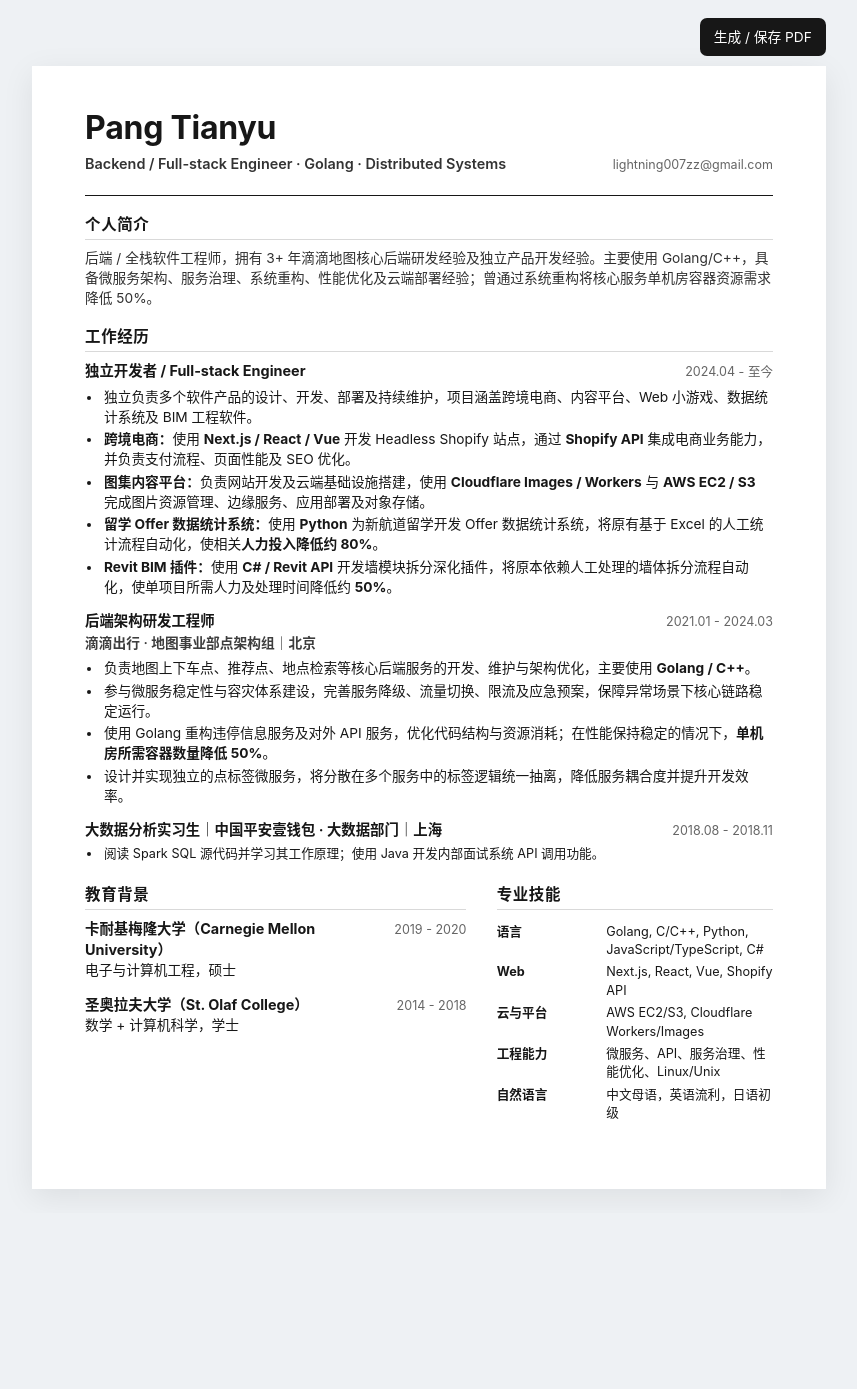
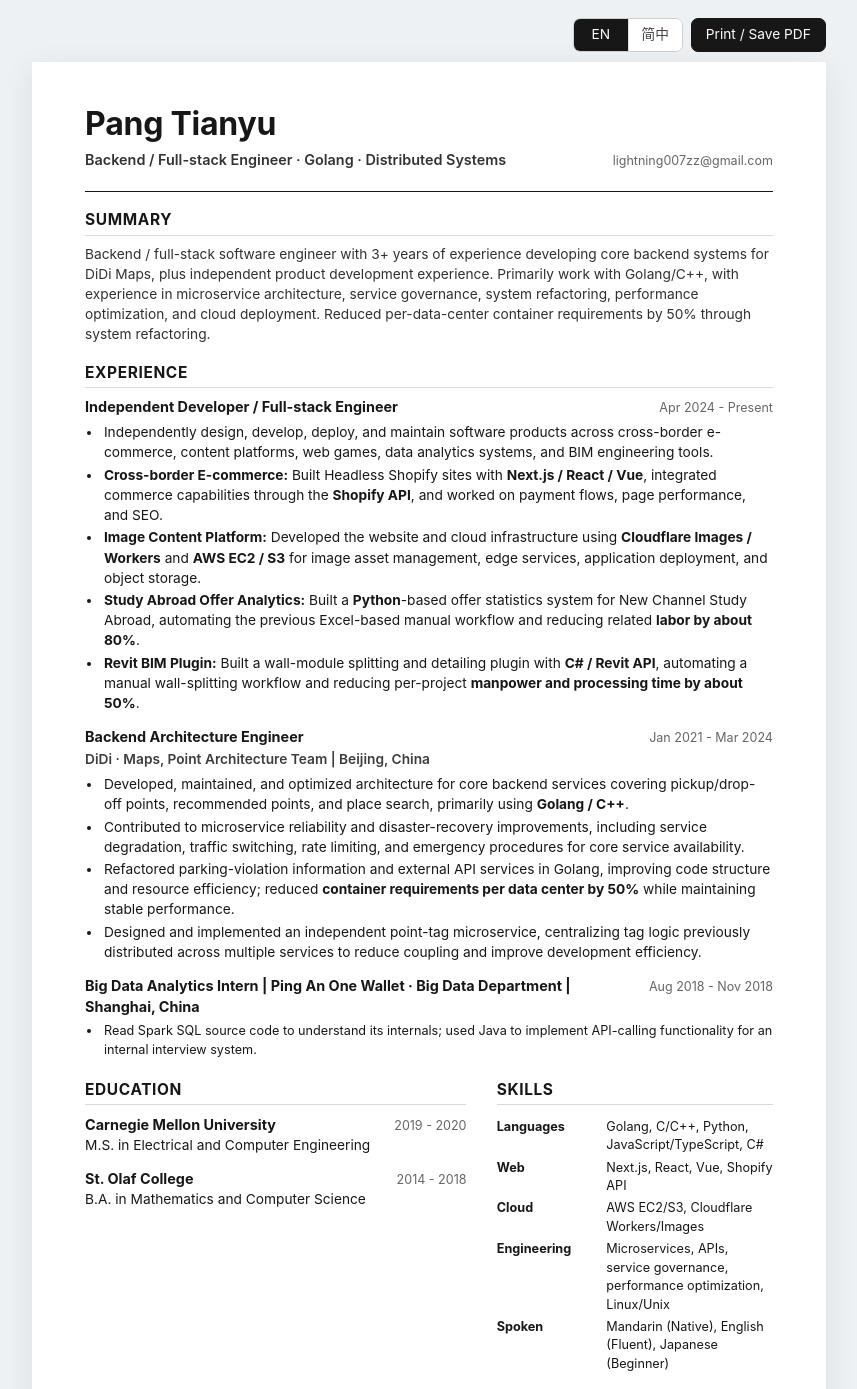
Before and after one commit to ten2ten2/resume, a plain HTML site: page index.html in a window 1280 px wide. Shown: the top 1389 px of the page, without its empty margins (211-1068 px from the left). Before the commit the page ends 1213 px from the top, so only its background shows below. Drawn offline with Linux system fonts and the light colour scheme.

Commit message:
Make English the default resume route

```diff
--- a/index.html
+++ b/index.html
@@ -1,331 +1,94 @@
 <!doctype html>
-<html lang="zh-CN">
+<html lang="en" data-resume-lang="en">
 <head>
   <meta charset="utf-8" />
   <meta name="viewport" content="width=device-width, initial-scale=1" />
-  <meta name="description" content="Pang Tianyu - Backend / Full-stack Engineer Resume" />
+  <meta name="description" content="Pang Tianyu - Backend / Full-stack Software Engineer Resume" />
+  <link rel="canonical" href="https://www.tenten.moe/" />
+  <link rel="alternate" hreflang="en" href="https://www.tenten.moe/" />
+  <link rel="alternate" hreflang="zh-Hans" href="https://www.tenten.moe/zh-hans/" />
+  <link rel="alternate" hreflang="x-default" href="https://www.tenten.moe/" />
   <title>Pang Tianyu | Resume</title>
   <style>
-    :root {
-      --ink: #171717;
-      --muted: #666;
-      --line: #d9d9d9;
-      --paper: #fff;
-      --page-bg: #eef1f4;
-    }
-
-    * { box-sizing: border-box; }
-    html, body { margin: 0; padding: 0; }
-
-    body {
-      background: var(--page-bg);
-      color: var(--ink);
-      font-family: -apple-system, BlinkMacSystemFont, "Segoe UI", "Noto Sans CJK SC",
-                   "Source Han Sans SC", "PingFang SC", "Microsoft YaHei", Arial, sans-serif;
-      font-size: 10.3pt;
-      line-height: 1.46;
-      -webkit-font-smoothing: antialiased;
-      text-rendering: optimizeLegibility;
-    }
-
-    .toolbar {
-      width: 210mm;
-      max-width: calc(100% - 24px);
-      margin: 18px auto 10px;
-      display: flex;
-      justify-content: flex-end;
-    }
-
-    .toolbar button {
-      appearance: none;
-      border: 0;
-      border-radius: 7px;
-      background: #171717;
-      color: #fff;
-      padding: 9px 14px;
-      font: inherit;
-      cursor: pointer;
-    }
-    .toolbar button:hover { opacity: .86; }
-
-    .page {
-      width: 210mm;
-      min-height: 297mm;
-      margin: 0 auto 24px;
-      padding: 12mm 14mm 11mm;
-      background: var(--paper);
-      box-shadow: 0 8px 30px rgba(0,0,0,.08);
-    }
-
-    header {
-      display: grid;
-      grid-template-columns: 1fr auto;
-      gap: 14px;
-      align-items: end;
-      padding-bottom: 5.5mm;
-      border-bottom: 1.4px solid var(--ink);
-    }
-
-    h1 {
-      margin: 0;
-      font-size: 24pt;
-      line-height: 1.05;
-      letter-spacing: -.25px;
-    }
-
-    .headline {
-      margin-top: 2.2mm;
-      color: #333;
-      font-size: 10.8pt;
-      font-weight: 600;
-    }
-
-    .contact {
-      text-align: right;
-      font-size: 9.4pt;
-      color: var(--muted);
-      white-space: nowrap;
-    }
-    .contact a { color: inherit; text-decoration: none; }
-
-    section { margin-top: 5.2mm; }
-
-    h2 {
-      margin: 0 0 2.2mm;
-      font-size: 11.6pt;
-      line-height: 1.2;
-      letter-spacing: .04em;
-      border-bottom: 1px solid var(--line);
-      padding-bottom: 1.2mm;
-    }
-
-    p { margin: 0; }
-    .summary { color: #303030; }
-
-    .job, .edu { break-inside: avoid; page-break-inside: avoid; }
-    .job + .job, .edu + .edu { margin-top: 3.5mm; }
-
-    .job-head, .edu-head {
-      display: grid;
-      grid-template-columns: 1fr auto;
-      gap: 10px;
-      align-items: baseline;
-    }
-
-    .role { font-weight: 700; font-size: 10.8pt; }
-    .date { color: var(--muted); font-size: 9.4pt; white-space: nowrap; }
-    .org { margin-top: .5mm; font-weight: 600; color: #3d3d3d; }
-
-    ul { margin: 1.3mm 0 0; padding-left: 4.6mm; }
-    li { margin: .65mm 0; padding-left: .4mm; }
-    .project-label { font-weight: 700; }
-
-    .two-col {
-      display: grid;
-      grid-template-columns: 1.16fr .84fr;
-      gap: 8mm;
-      align-items: start;
-    }
-
-    .skills {
-      display: grid;
-      grid-template-columns: 27mm 1fr;
-      row-gap: 1mm;
-      column-gap: 2mm;
-    }
-    .skills dt { font-weight: 700; }
-    .skills dd { margin: 0; }
-    .small { font-size: 9.5pt; }
-
-    @media (max-width: 820px) {
-      body { background: #fff; }
-      .toolbar { width: auto; margin: 12px 16px 8px; }
-      .page {
-        width: 100%;
-        min-height: auto;
-        margin: 0;
-        padding: 24px 20px 36px;
-        box-shadow: none;
-      }
-      header, .job-head, .edu-head { grid-template-columns: 1fr; gap: 3px; }
-      .contact { text-align: left; }
-      .two-col { grid-template-columns: 1fr; gap: 0; }
-    }
-
-    @page { size: A4; margin: 0; }
-
-    /* A4 PDF: keep the complete resume on exactly one page. */
-    @media print {
-      html, body {
-        width: 210mm;
-        background: #fff;
-      }
-
-      body {
-        font-size: 9.15pt;
-        line-height: 1.30;
-        print-color-adjust: exact;
-        -webkit-print-color-adjust: exact;
-      }
-
-      .toolbar { display: none !important; }
-
-      .page {
-        width: 210mm;
-        min-height: 0;
-        margin: 0;
-        padding: 8.5mm 11mm 7.5mm;
-        box-shadow: none;
-      }
-
-      header {
-        gap: 10px;
-        padding-bottom: 3.2mm;
-      }
-
-      h1 { font-size: 21.5pt; }
-      .headline { margin-top: 1.2mm; font-size: 9.8pt; }
-      .contact { font-size: 8.7pt; }
-
-      section { margin-top: 3.25mm; }
-      h2 {
-        margin-bottom: 1.25mm;
-        padding-bottom: .65mm;
-        font-size: 10.5pt;
-      }
-
-      .role { font-size: 9.8pt; }
-      .date { font-size: 8.7pt; }
-      .org { margin-top: .25mm; }
-      .job + .job, .edu + .edu { margin-top: 2.0mm; }
-
-      ul { margin-top: .75mm; padding-left: 4.2mm; }
-      li { margin: .28mm 0; padding-left: .25mm; }
-
-      .two-col { gap: 6mm; }
-      .skills {
-        grid-template-columns: 24mm 1fr;
-        row-gap: .45mm;
-        column-gap: 1.5mm;
-      }
-      .small { font-size: 8.85pt; }
-
-      a { color: inherit; text-decoration: none; }
-    }
+    :root { --ink:#171717; --muted:#666; --line:#d9d9d9; --paper:#fff; --page-bg:#eef1f4; }
+    * { box-sizing:border-box; }
+    html, body { margin:0; padding:0; }
+    body { background:var(--page-bg); color:var(--ink); font-family:-apple-system,BlinkMacSystemFont,"Segoe UI","Noto Sans CJK SC","Source Han Sans SC","PingFang SC","Microsoft YaHei",Arial,sans-serif; font-size:10.3pt; line-height:1.46; -webkit-font-smoothing:antialiased; text-rendering:optimizeLegibility; }
+    .toolbar { width:210mm; max-width:calc(100% - 24px); margin:18px auto 10px; display:flex; justify-content:flex-end; align-items:center; gap:8px; flex-wrap:wrap; }
+    .toolbar button { appearance:none; border:1px solid #171717; border-radius:7px; background:#171717; color:#fff; padding:9px 14px; font:inherit; cursor:pointer; line-height:1; }
+    .toolbar button:hover { opacity:.86; }
+    .language-switch { display:inline-flex; border:1px solid #cfcfcf; border-radius:7px; overflow:hidden; background:#fff; }
+    .language-switch a { border:0; border-radius:0; background:#fff; color:#444; min-width:54px; padding:9px 12px; text-decoration:none; font:inherit; line-height:1; display:inline-flex; align-items:center; justify-content:center; }
+    .language-switch a + a { border-left:1px solid #ddd; }
+    .language-switch a.active { background:#171717; color:#fff; }
+    .page { width:210mm; min-height:297mm; margin:0 auto 24px; padding:12mm 14mm 11mm; background:var(--paper); box-shadow:0 8px 30px rgba(0,0,0,.08); }
+    header { display:grid; grid-template-columns:1fr auto; gap:14px; align-items:end; padding-bottom:5.5mm; border-bottom:1.4px solid var(--ink); }
+    h1 { margin:0; font-size:24pt; line-height:1.05; letter-spacing:-.25px; }
+    .headline { margin-top:2.2mm; color:#333; font-size:10.8pt; font-weight:600; }
+    .contact { text-align:right; font-size:9.4pt; color:var(--muted); white-space:nowrap; }
+    .contact a { color:inherit; text-decoration:none; }
+    section { margin-top:5.2mm; }
+    h2 { margin:0 0 2.2mm; font-size:11.6pt; line-height:1.2; letter-spacing:.04em; border-bottom:1px solid var(--line); padding-bottom:1.2mm; }
+    p { margin:0; }
+    .summary { color:#303030; }
+    .job,.edu { break-inside:avoid; page-break-inside:avoid; }
+    .job + .job,.edu + .edu { margin-top:3.5mm; }
+    .job-head,.edu-head { display:grid; grid-template-columns:1fr auto; gap:10px; align-items:baseline; }
+    .role { font-weight:700; font-size:10.8pt; }
+    .date { color:var(--muted); font-size:9.4pt; white-space:nowrap; }
+    .org { margin-top:.5mm; font-weight:600; color:#3d3d3d; }
+    ul { margin:1.3mm 0 0; padding-left:4.6mm; }
+    li { margin:.65mm 0; padding-left:.4mm; }
+    .project-label { font-weight:700; }
+    .two-col { display:grid; grid-template-columns:1.16fr .84fr; gap:8mm; align-items:start; }
+    .skills { display:grid; grid-template-columns:27mm 1fr; row-gap:1mm; column-gap:2mm; }
+    .skills dt { font-weight:700; }
+    .skills dd { margin:0; }
+    .small { font-size:9.5pt; }
+    @media screen and (max-width:820px) { body{background:#fff;} .toolbar{width:auto;margin:12px 16px 8px;justify-content:space-between;} .page{width:100%;min-height:auto;margin:0;padding:24px 20px 36px;box-shadow:none;} header,.job-head,.edu-head{grid-template-columns:1fr;gap:3px;} .contact{text-align:left;} .two-col{grid-template-columns:1fr;gap:0;} }
+    @page { size:A4; margin:0; }
+    @media print { html,body{width:210mm;background:#fff;} body{font-size:8.95pt;line-height:1.27;print-color-adjust:exact;-webkit-print-color-adjust:exact;} .toolbar{display:none!important;} .page{width:210mm;min-height:0;margin:0;padding:8.5mm 11mm 7.5mm;box-shadow:none;} header{gap:10px;padding-bottom:3.2mm;} h1{font-size:21.5pt;} .headline{margin-top:1.2mm;font-size:9.8pt;} .contact{font-size:8.7pt;} section{margin-top:2.9mm;} h2{margin-bottom:1.25mm;padding-bottom:.65mm;font-size:10.5pt;} .role{font-size:9.8pt;} .date{font-size:8.7pt;} .org{margin-top:.25mm;} .job + .job,.edu + .edu{margin-top:1.7mm;} ul{margin-top:.75mm;padding-left:4.2mm;} li{margin:.20mm 0;padding-left:.25mm;} .job-head,.edu-head{grid-template-columns:1fr auto;gap:10px;} .two-col{grid-template-columns:1.16fr .84fr;gap:6mm;} .skills{grid-template-columns:24mm 1fr;row-gap:.45mm;column-gap:1.5mm;} .small{font-size:8.65pt;} a{color:inherit;text-decoration:none;} }
   </style>
 </head>
 <body>
   <div class="toolbar">
-    <button id="pdf-btn" type="button" onclick="exportPDF()">生成 / 保存 PDF</button>
+    <div class="language-switch" role="group" aria-label="Language">
+      <a class="active" href="./" aria-current="page" aria-label="English resume">EN</a>
+      <a href="./zh-hans/" aria-label="Simplified Chinese resume">简中</a>
+    </div>
+    <button id="pdf-btn" type="button" onclick="exportPDF()">Print / Save PDF</button>
   </div>
-
-  <main class="page">
-    <header>
-      <div>
-        <h1>Pang Tianyu</h1>
-        <div class="headline">Backend / Full-stack Engineer · Golang · Distributed Systems</div>
-      </div>
-      <div class="contact">
-        <a href="mailto:lightning007zz@gmail.com">lightning007zz@gmail.com</a>
-      </div>
-    </header>
-
+  <main class="page" data-lang-page="en">
+    <header><div><h1>Pang Tianyu</h1><div class="headline">Backend / Full-stack Engineer · Golang · Distributed Systems</div></div><div class="contact"><a href="mailto:lightning007zz@gmail.com">lightning007zz@gmail.com</a></div></header>
+    <section><h2>SUMMARY</h2><p class="summary">Backend / full-stack software engineer with 3+ years of experience developing core backend systems for DiDi Maps, plus independent product development experience. Primarily work with Golang/C++, with experience in microservice architecture, service governance, system refactoring, performance optimization, and cloud deployment. Reduced per-data-center container requirements by 50% through system refactoring.</p></section>
     <section>
-      <h2>个人简介</h2>
-      <p class="summary">
-        后端 / 全栈软件工程师，拥有 3+ 年滴滴地图核心后端研发经验及独立产品开发经验。主要使用 Golang/C++，具备微服务架构、服务治理、系统重构、性能优化及云端部署经验；曾通过系统重构将核心服务单机房容器资源需求降低 50%。
-      </p>
+      <h2>EXPERIENCE</h2>
+      <div class="job"><div class="job-head"><div class="role">Independent Developer / Full-stack Engineer</div><div class="date">Apr 2024 - Present</div></div><ul>
+        <li>Independently design, develop, deploy, and maintain software products across cross-border e-commerce, content platforms, web games, data analytics systems, and BIM engineering tools.</li>
+        <li><span class="project-label">Cross-border E-commerce:</span> Built Headless Shopify sites with <b>Next.js / React / Vue</b>, integrated commerce capabilities through the <b>Shopify API</b>, and worked on payment flows, page performance, and SEO.</li>
+        <li><span class="project-label">Image Content Platform:</span> Developed the website and cloud infrastructure using <b>Cloudflare Images / Workers</b> and <b>AWS EC2 / S3</b> for image asset management, edge services, application deployment, and object storage.</li>
+        <li><span class="project-label">Study Abroad Offer Analytics:</span> Built a <b>Python</b>-based offer statistics system for New Channel Study Abroad, automating the previous Excel-based manual workflow and reducing related <b>labor by about 80%</b>.</li>
+        <li><span class="project-label">Revit BIM Plugin:</span> Built a wall-module splitting and detailing plugin with <b>C# / Revit API</b>, automating a manual wall-splitting workflow and reducing per-project <b>manpower and processing time by about 50%</b>.</li>
+      </ul></div>
+      <div class="job"><div class="job-head"><div class="role">Backend Architecture Engineer</div><div class="date">Jan 2021 - Mar 2024</div></div><div class="org">DiDi · Maps, Point Architecture Team | Beijing, China</div><ul>
+        <li>Developed, maintained, and optimized architecture for core backend services covering pickup/drop-off points, recommended points, and place search, primarily using <b>Golang / C++</b>.</li>
+        <li>Contributed to microservice reliability and disaster-recovery improvements, including service degradation, traffic switching, rate limiting, and emergency procedures for core service availability.</li>
+        <li>Refactored parking-violation information and external API services in Golang, improving code structure and resource efficiency; reduced <b>container requirements per data center by 50%</b> while maintaining stable performance.</li>
+        <li>Designed and implemented an independent point-tag microservice, centralizing tag logic previously distributed across multiple services to reduce coupling and improve development efficiency.</li>
+      </ul></div>
+      <div class="job small"><div class="job-head"><div class="role">Big Data Analytics Intern | Ping An One Wallet · Big Data Department | Shanghai, China</div><div class="date">Aug 2018 - Nov 2018</div></div><ul><li>Read Spark SQL source code to understand its internals; used Java to implement API-calling functionality for an internal interview system.</li></ul></div>
     </section>
-
-    <section>
-      <h2>工作经历</h2>
-
-      <div class="job">
-        <div class="job-head">
-          <div class="role">独立开发者 / Full-stack Engineer</div>
-          <div class="date">2024.04 - 至今</div>
-        </div>
-        <ul>
-          <li>独立负责多个软件产品的设计、开发、部署及持续维护，项目涵盖跨境电商、内容平台、Web 小游戏、数据统计系统及 BIM 工程软件。</li>
-          <li><span class="project-label">跨境电商：</span>使用 <b>Next.js / React / Vue</b> 开发 Headless Shopify 站点，通过 <b>Shopify API</b> 集成电商业务能力，并负责支付流程、页面性能及 SEO 优化。</li>
-          <li><span class="project-label">图集内容平台：</span>负责网站开发及云端基础设施搭建，使用 <b>Cloudflare Images / Workers</b> 与 <b>AWS EC2 / S3</b> 完成图片资源管理、边缘服务、应用部署及对象存储。</li>
-          <li><span class="project-label">留学 Offer 数据统计系统：</span>使用 <b>Python</b> 为新航道留学开发 Offer 数据统计系统，将原有基于 Excel 的人工统计流程自动化，使相关<b>人力投入降低约 80%</b>。</li>
-          <li><span class="project-label">Revit BIM 插件：</span>使用 <b>C# / Revit API</b> 开发墙模块拆分深化插件，将原本依赖人工处理的墙体拆分流程自动化，使单项目所需人力及处理时间降低约 <b>50%</b>。</li>
-        </ul>
-      </div>
-
-      <div class="job">
-        <div class="job-head">
-          <div class="role">后端架构研发工程师</div>
-          <div class="date">2021.01 - 2024.03</div>
-        </div>
-        <div class="org">滴滴出行 · 地图事业部点架构组｜北京</div>
-        <ul>
-          <li>负责地图上下车点、推荐点、地点检索等核心后端服务的开发、维护与架构优化，主要使用 <b>Golang / C++</b>。</li>
-          <li>参与微服务稳定性与容灾体系建设，完善服务降级、流量切换、限流及应急预案，保障异常场景下核心链路稳定运行。</li>
-          <li>使用 Golang 重构违停信息服务及对外 API 服务，优化代码结构与资源消耗；在性能保持稳定的情况下，<b>单机房所需容器数量降低 50%</b>。</li>
-          <li>设计并实现独立的点标签微服务，将分散在多个服务中的标签逻辑统一抽离，降低服务耦合度并提升开发效率。</li>
-        </ul>
-      </div>
-
-      <div class="job small">
-        <div class="job-head">
-          <div class="role">大数据分析实习生｜中国平安壹钱包 · 大数据部门｜上海</div>
-          <div class="date">2018.08 - 2018.11</div>
-        </div>
-        <ul>
-          <li>阅读 Spark SQL 源代码并学习其工作原理；使用 Java 开发内部面试系统 API 调用功能。</li>
-        </ul>
-      </div>
-    </section>
-
     <div class="two-col">
-      <section>
-        <h2>教育背景</h2>
-        <div class="edu">
-          <div class="edu-head">
-            <div class="role">卡耐基梅隆大学（Carnegie Mellon University）</div>
-            <div class="date">2019 - 2020</div>
-          </div>
-          <div>电子与计算机工程，硕士</div>
-        </div>
-        <div class="edu">
-          <div class="edu-head">
-            <div class="role">圣奥拉夫大学（St. Olaf College）</div>
-            <div class="date">2014 - 2018</div>
-          </div>
-          <div>数学 + 计算机科学，学士</div>
-        </div>
-      </section>
-
-      <section>
-        <h2>专业技能</h2>
-        <dl class="skills small">
-          <dt>语言</dt><dd>Golang, C/C++, Python, JavaScript/TypeScript, C#</dd>
-          <dt>Web</dt><dd>Next.js, React, Vue, Shopify API</dd>
-          <dt>云与平台</dt><dd>AWS EC2/S3, Cloudflare Workers/Images</dd>
-          <dt>工程能力</dt><dd>微服务、API、服务治理、性能优化、Linux/Unix</dd>
-          <dt>自然语言</dt><dd>中文母语，英语流利，日语初级</dd>
-        </dl>
-      </section>
+      <section><h2>EDUCATION</h2><div class="edu"><div class="edu-head"><div class="role">Carnegie Mellon University</div><div class="date">2019 - 2020</div></div><div>M.S. in Electrical and Computer Engineering</div></div><div class="edu"><div class="edu-head"><div class="role">St. Olaf College</div><div class="date">2014 - 2018</div></div><div>B.A. in Mathematics and Computer Science</div></div></section>
+      <section><h2>SKILLS</h2><dl class="skills small"><dt>Languages</dt><dd>Golang, C/C++, Python, JavaScript/TypeScript, C#</dd><dt>Web</dt><dd>Next.js, React, Vue, Shopify API</dd><dt>Cloud</dt><dd>AWS EC2/S3, Cloudflare Workers/Images</dd><dt>Engineering</dt><dd>Microservices, APIs, service governance, performance optimization, Linux/Unix</dd><dt>Spoken</dt><dd>Mandarin (Native), English (Fluent), Japanese (Beginner)</dd></dl></section>
     </div>
   </main>
-
   <script>
     const isWeChat = /MicroMessenger/i.test(navigator.userAgent);
     const pdfButton = document.getElementById('pdf-btn');
-
-    if (isWeChat && pdfButton) {
-      pdfButton.textContent = '查看 PDF';
-    }
-
-    function exportPDF() {
-      if (isWeChat) {
-        window.location.href = './Pang_Tianyu_Resume.pdf';
-        return;
-      }
-      window.print();
-    }
+    const pdfFile = './Pang_Tianyu_Resume_EN.pdf';
+    if (isWeChat && pdfButton) pdfButton.textContent = 'View PDF';
+    function exportPDF() { if (isWeChat) { window.location.href = pdfFile; return; } window.print(); }
   </script>
 </body>
 </html>
```
